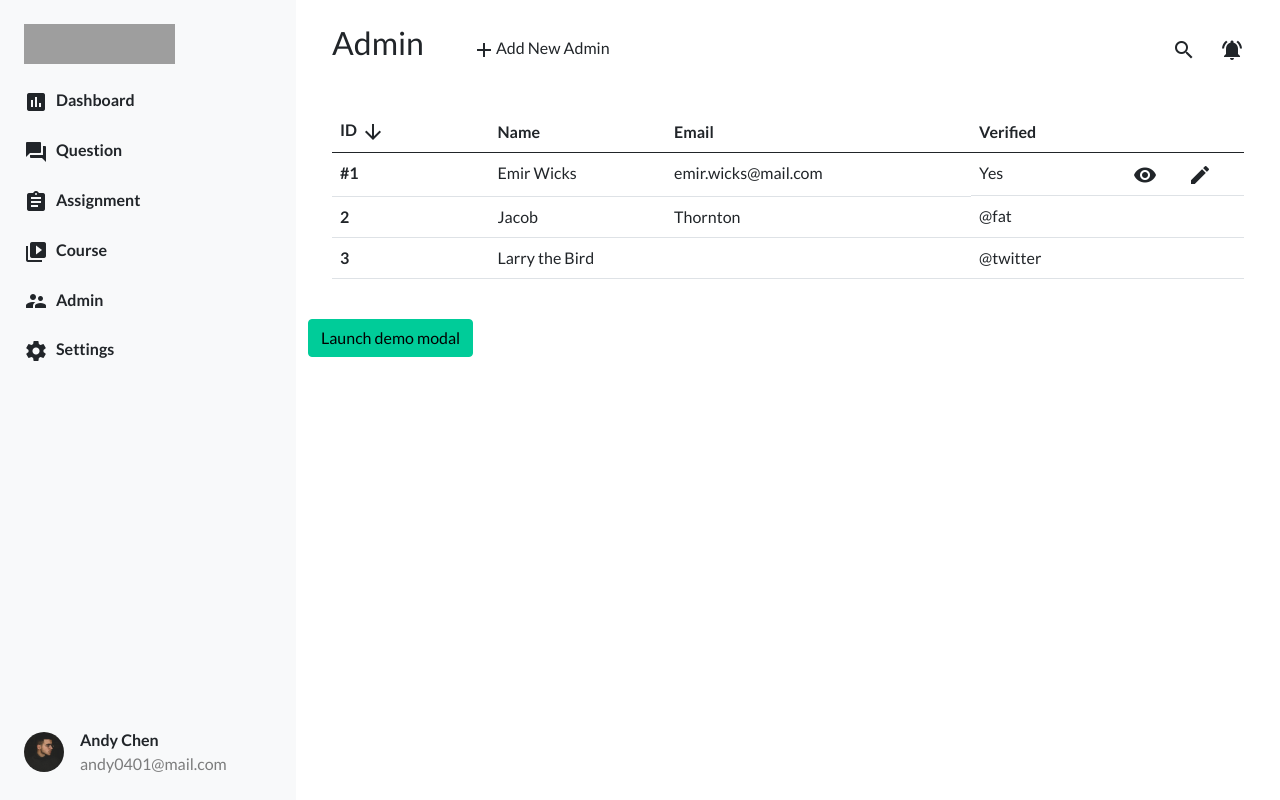
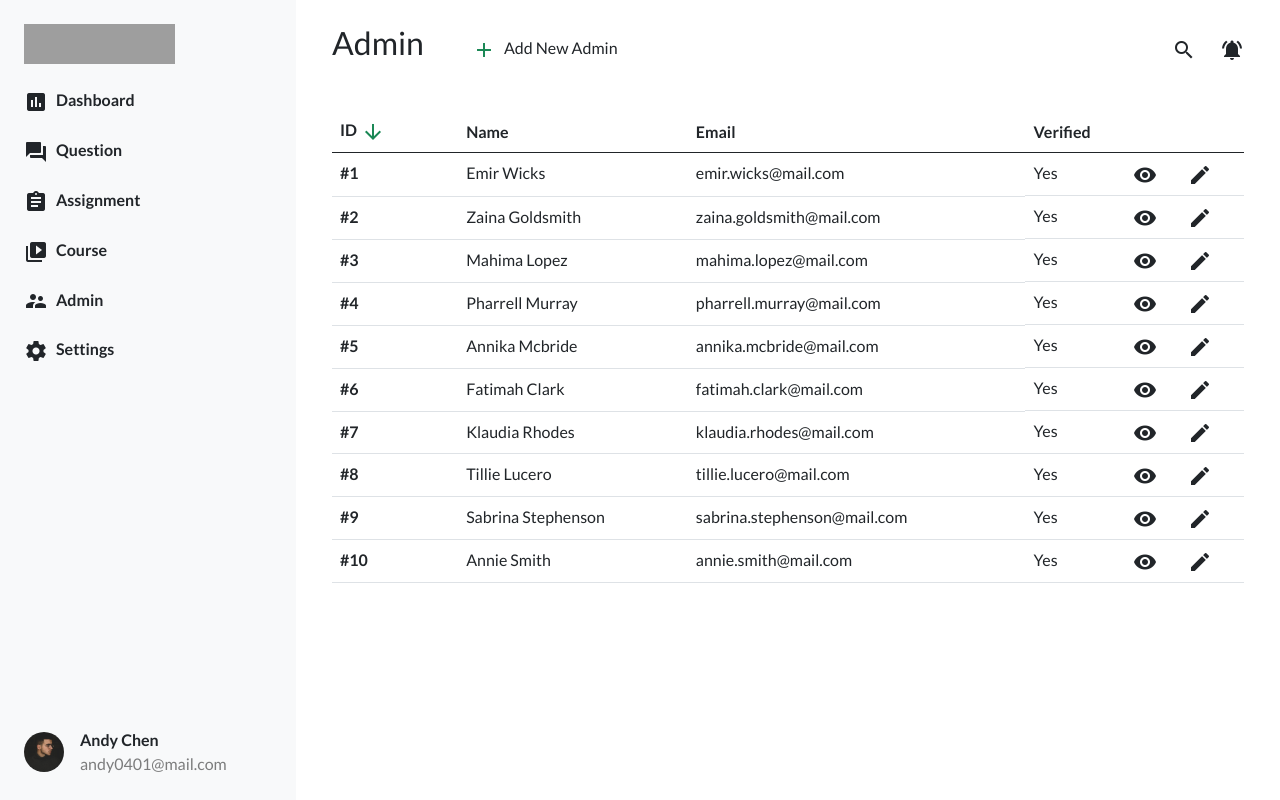
Before and after one commit to zyan-c/week5-dashboard, a plain HTML site: page admin.html in a window 1280 px wide. Drawn offline with Linux system fonts and the light colour scheme; grey boxes are pictures that could not be loaded.

Commit message:
Update 2021-08-07T04:41:03.746Z

```diff
--- a/admin.html
+++ b/admin.html
@@ -12,6 +12,7 @@
     <link href="https://fonts.googleapis.com/css2?family=Lato:wght@400;700&family=Roboto+Mono&display=swap" rel="stylesheet">
     <!-- 載入 google material icon -->
     <link href="https://fonts.googleapis.com/icon?family=Material+Icons" rel="stylesheet">
+    <link href="https://fonts.googleapis.com/icon?family=Material+Icons+Outlined" rel="stylesheet">
     <link rel="stylesheet" href="./assets/style/all.css">
   </head>
 
@@ -53,7 +54,7 @@
   <div class="row p-4">
       <div class="col-6 d-flex align-items-end">
         <h2 class="me-5">Admin</h2>
-        <a href="#" class="nav-link"><span class="material-icons">add</span>Add New Admin</a>
+        <a href="#" class="nav-link"><span class="material-icons me-2 text-success">add</span>Add New Admin</a>
       </div>
       <div class="col-6 d-flex justify-content-end align-items-end">
         <a class="nav-link" href="#"><span class="material-icons">search</span></a>
@@ -67,7 +68,7 @@
         <thead>
           <tr>
             <!-- 改 arrow 顏色的 class 是什麼？ -->
-            <th scope="col">ID<span class="material-icons me-4 align-middle ms-1">arrow_downward</span></th>
+            <th scope="col">ID<span class="material-icons me-4 align-middle ms-1 text-success">arrow_downward</span></th>
             <th scope="col">Name</th>
             <th scope="col">Email</th>
             <th scope="col">Verified</th>
@@ -79,55 +80,148 @@
             <td>Emir Wicks</td>
             <td>emir.wicks@mail.com</td>
             <td class="d-flex justify-content-between">Yes
+              <!-- table-editor-link 裝visible和edit的icon，裡面含 modal 和 collapse -->
               <div class="table-editor-link">
-                <a href="#" class="link-dark" data-toggle="modal" data-target="#exampleModal"><span class="material-icons me-4 align-middle ms-1">visibility</span></a>
+                <!-- visible icon -->
+                <a href="#" class="link-dark" data-bs-toggle="modal" data-bs-target="#visible"><span class="material-icons me-4 align-middle ms-1">visibility</span></a>
+                <div class="modal fade" id="visible" tabindex="-1" role="dialog" aria-labelledby="visible" aria-hidden="true">
+                  <div class="modal-dialog modal-dialog-centered" role="document">
+                    <div class="modal-content">
+                      <div class="modal-body d-flex">
+                        <img class="me-4" src="./assets/images/emir.jpeg" width="155px" height="155px" alt="">
+                        <div class="modal-body-profile w-100">
+                          <div class="modal-close d-flex mb-2 justify-content-between">
+                            <p class="d-block">#1</p>
+                            <a href="#" class="d-block link-dark"><span class="material-icons">clear</span></a>
+                          </div>
+                          <p class="d-inline-block">Admin</p>
+                          <h5>Emir Wicks</h5>
+                          <small class="d-inline-block text-muted mt-2 mb-3">emir-wicks@mail.com</small>
+                          <!-- 裝 btn 和 collapse -->
+                          <div class="d-flex justify-content-between">
+                            <small class="d-inline-block bg-light rounded py-1 px-2">Verified</small>
+                            <a data-bs-toggle="collapse" href="#admin-collapse">
+                              <span class="material-icons expand_more">expand_more</span>
+                              <span class="material-icons expand_less">expand_less</span>
+                            </a>
+                            <div class="collapse" id="admin-collapse">
+                              <button type="button" class="btn btn-outline-danger me-3">deactivate</button>
+                              <button type="button" class="btn btn-success">edit</button>
+                            </div>
+                          </div>
+                        </div>
+                      </div>
+                    </div>
+                  </div>
+                </div>
+                <!-- edit icon -->
                 <a href="#" class="link-dark"><span class="material-icons me-4 align-middle ms-1">edit</span></a>
               </div>
             </td>
           </tr>
           <tr>
-            <th scope="row">2</th>
-            <td>Jacob</td>
-            <td>Thornton</td>
-            <td>@fat</td>
+            <th scope="row">#2</th>
+            <td>Zaina Goldsmith</td>
+            <td>zaina.goldsmith@mail.com</td>
+            <td class="d-flex justify-content-between">Yes
+              <div class="table-editor-link">
+                <a href="#" class="link-dark"><span class="material-icons me-4 align-middle ms-1">visibility</span></a>
+                <a href="#" class="link-dark"><span class="material-icons me-4 align-middle ms-1">edit</span></a>
+              </div>
+            </td>
           </tr>
           <tr>
-            <th scope="row">3</th>
-            <td colspan="2">Larry the Bird</td>
-            <td>@twitter</td>
+            <th scope="row">#3</th>
+            <td>Mahima Lopez</td>
+            <td>mahima.lopez@mail.com</td>
+            <td class="d-flex justify-content-between">Yes
+              <div class="table-editor-link">
+                <a href="#" class="link-dark"><span class="material-icons me-4 align-middle ms-1">visibility</span></a>
+                <a href="#" class="link-dark"><span class="material-icons me-4 align-middle ms-1">edit</span></a>
+              </div>
+            </td>
+          </tr>
+          <tr>
+            <th scope="row">#4</th>
+            <td>Pharrell Murray</td>
+            <td>pharrell.murray@mail.com</td>
+            <td class="d-flex justify-content-between">Yes
+              <div class="table-editor-link">
+                <a href="#" class="link-dark"><span class="material-icons me-4 align-middle ms-1">visibility</span></a>
+                <a href="#" class="link-dark"><span class="material-icons me-4 align-middle ms-1">edit</span></a>
+              </div>
+            </td>
+          </tr>
+          <tr>
+            <th scope="row">#5</th>
+            <td>Annika Mcbride</td>
+            <td>annika.mcbride@mail.com</td>
+            <td class="d-flex justify-content-between">Yes
+              <div class="table-editor-link">
+                <a href="#" class="link-dark"><span class="material-icons me-4 align-middle ms-1">visibility</span></a>
+                <a href="#" class="link-dark"><span class="material-icons me-4 align-middle ms-1">edit</span></a>
+              </div>
+            </td>
+          </tr>
+          <tr>
+            <th scope="row">#6</th>
+            <td>Fatimah Clark</td>
+            <td>fatimah.clark@mail.com</td>
+            <td class="d-flex justify-content-between">Yes
+              <div class="table-editor-link">
+                <a href="#" class="link-dark"><span class="material-icons me-4 align-middle ms-1">visibility</span></a>
+                <a href="#" class="link-dark"><span class="material-icons me-4 align-middle ms-1">edit</span></a>
+              </div>
+            </td>
+          </tr>
+          <tr>
+            <th scope="row">#7</th>
+            <td>Klaudia Rhodes</td>
+            <td>klaudia.rhodes@mail.com</td>
+            <td class="d-flex justify-content-between">Yes
+              <div class="table-editor-link">
+                <a href="#" class="link-dark"><span class="material-icons me-4 align-middle ms-1">visibility</span></a>
+                <a href="#" class="link-dark"><span class="material-icons me-4 align-middle ms-1">edit</span></a>
+              </div>
+            </td>
+          </tr>
+          <tr>
+            <th scope="row">#8</th>
+            <td>Tillie Lucero</td>
+            <td>tillie.lucero@mail.com</td>
+            <td class="d-flex justify-content-between">Yes
+              <div class="table-editor-link">
+                <a href="#" class="link-dark"><span class="material-icons me-4 align-middle ms-1">visibility</span></a>
+                <a href="#" class="link-dark"><span class="material-icons me-4 align-middle ms-1">edit</span></a>
+              </div>
+            </td>
+          </tr>
+          <tr>
+            <th scope="row">#9</th>
+            <td>Sabrina Stephenson</td>
+            <td>sabrina.stephenson@mail.com</td>
+            <td class="d-flex justify-content-between">Yes
+              <div class="table-editor-link">
+                <a href="#" class="link-dark"><span class="material-icons me-4 align-middle ms-1">visibility</span></a>
+                <a href="#" class="link-dark"><span class="material-icons me-4 align-middle ms-1">edit</span></a>
+              </div>
+            </td>
+          </tr>
+          <tr>
+            <th scope="row">#10</th>
+            <td>Annie Smith</td>
+            <td>annie.smith@mail.com</td>
+            <td class="d-flex justify-content-between">Yes
+              <div class="table-editor-link">
+                <a href="#" class="link-dark"><span class="material-icons me-4 align-middle ms-1">visibility</span></a>
+                <a href="#" class="link-dark"><span class="material-icons me-4 align-middle ms-1">edit</span></a>
+              </div>
+            </td>
           </tr>
         </tbody>
       </table>
     </div>
   </div>
-
-  <!-- 這裏複製貼上 BS5 官網 modal：live demo 的程式碼，但是跑不出來？？ -->
-  <!-- Button trigger modal -->
-  <button type="button" class="btn btn-primary" data-toggle="modal" data-target="#exampleModal">
-    Launch demo modal
-  </button>
-
-  <!-- Modal -->
-  <div class="modal fade" id="exampleModal" tabindex="-1" role="dialog" aria-labelledby="exampleModalLabel" aria-hidden="true">
-    <div class="modal-dialog" role="document">
-      <div class="modal-content">
-        <div class="modal-header">
-          <h5 class="modal-title" id="exampleModalLabel">Modal title</h5>
-          <button type="button" class="close" data-dismiss="modal" aria-label="Close">
-            <span aria-hidden="true">&times;</span>
-          </button>
-        </div>
-        <div class="modal-body">
-          ...
-        </div>
-        <div class="modal-footer">
-          <button type="button" class="btn btn-secondary" data-dismiss="modal">Close</button>
-          <button type="button" class="btn btn-primary">Save changes</button>
-        </div>
-      </div>
-    </div>
-  </div>
-
 </div>
     </main>
 
--- a/assets/js/all.js
+++ b/assets/js/all.js
@@ -3,4 +3,8 @@
 $(function () {
   console.log('Hello Bootstrap5');
 });
+$('.nav-link').click(function (e) {
+  e.preventDefault();
+  $(this).toggleClass('active');
+});
 //# sourceMappingURL=all.js.map
```
Also changed, not shown: index.html (+8 -3 lines), assets/style/all.css, 2 other files.
